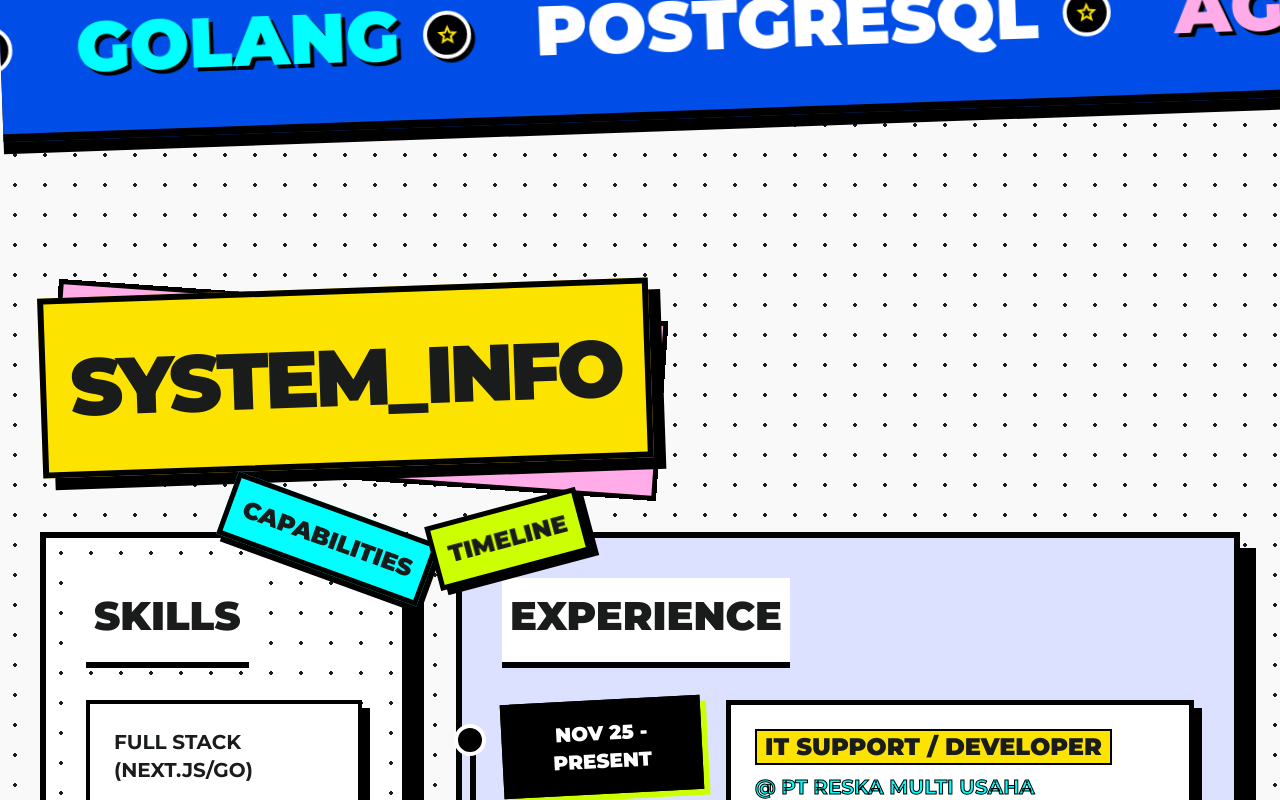
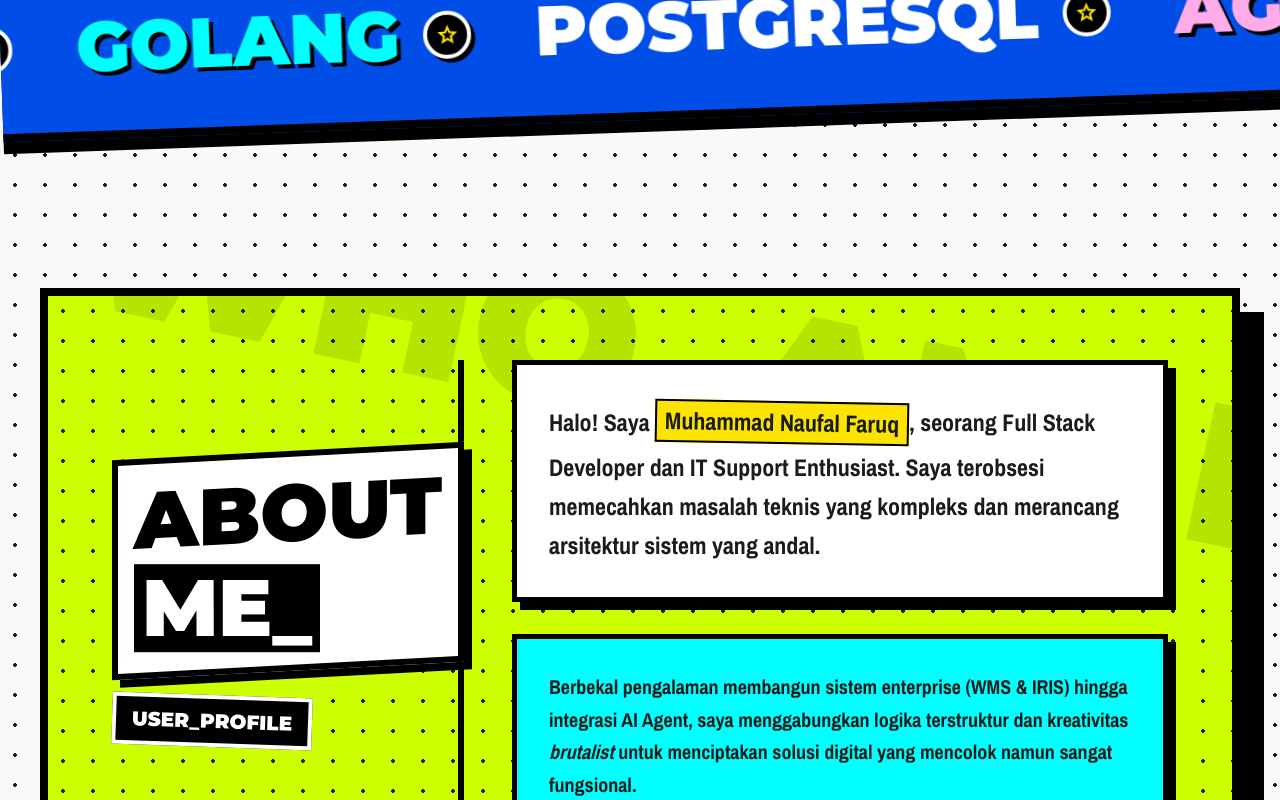
Before and after one commit to nopal087/PORTOFOLIO-2026, a Next.js app: page / in a window 1280 px wide. Shown: the part 1300-2100 px from the top of the page. Built offline with nearby package versions, Linux system fonts and the light colour scheme.

Commit message:
feat: add About Me section in neobrutalism style

```diff
--- a/src/app/page.tsx
+++ b/src/app/page.tsx
@@ -70,7 +70,26 @@ export default function Home() {
 </div>
 </section>
 
-{/*  About / System Info Section  */}
+{/*  About Me Section  */}
+<section className="flex flex-col md:flex-row gap-12 items-stretch bg-lime-brutal border-[8px] border-black p-10 md:p-16 shadow-[24px_24px_0px_0px_rgba(0,0,0,1)] relative overflow-hidden bg-dots">
+    <div className="absolute -top-10 -right-10 text-[120px] md:text-[200px] font-display font-black text-black opacity-10 rotate-12 pointer-events-none leading-none">WHO_AM_I</div>
+    <div className="w-full md:w-1/3 flex flex-col justify-center items-start border-b-[6px] md:border-b-0 md:border-r-[6px] border-black pb-8 md:pb-0 md:pr-10 gap-6 relative z-10">
+        <h2 className="font-display text-[60px] md:text-[70px] lg:text-[80px] font-black uppercase text-black leading-none bg-white p-4 border-[6px] border-black shadow-[8px_8px_0px_0px_rgba(0,0,0,1)] transform -skew-y-3">
+            ABOUT<br/><span className="text-white bg-black px-2 py-1 inline-block transform skew-y-3 mt-2">ME_</span>
+        </h2>
+        <div className="bg-black text-white font-display font-black px-4 py-2 text-xl border-[4px] border-white transform rotate-2">USER_PROFILE</div>
+    </div>
+    <div className="w-full md:w-2/3 flex flex-col justify-center gap-8 z-10">
+        <p className="font-body-lg font-bold text-xl md:text-2xl text-on-surface bg-white p-6 md:p-8 border-[5px] border-black shadow-[8px_8px_0px_0px_rgba(0,0,0,1)] leading-relaxed">
+            Halo! Saya <span className="bg-primary-fixed px-2 border-2 border-black inline-block transform rotate-1 mt-1 mb-1">Muhammad Naufal Faruq</span>, seorang Full Stack Developer dan IT Support Enthusiast. Saya terobsesi memecahkan masalah teknis yang kompleks dan merancang arsitektur sistem yang andal.
+        </p>
+        <p className="font-body-lg font-bold text-lg md:text-xl text-on-surface bg-cyan-brutal p-6 md:p-8 border-[5px] border-black shadow-[8px_8px_0px_0px_rgba(0,0,0,1)] leading-relaxed">
+            Berbekal pengalaman membangun sistem enterprise (WMS & IRIS) hingga integrasi AI Agent, saya menggabungkan logika terstruktur dan kreativitas <i>brutalist</i> untuk menciptakan solusi digital yang mencolok namun sangat fungsional.
+        </p>
+    </div>
+</section>
+
+{/*  System Info Section  */}
 <section className="flex flex-col gap-16">
 <div className="relative inline-block self-start">
 <div className="absolute inset-0 bg-secondary-fixed-dim border-[5px] border-black translate-x-3 translate-y-3 -z-10 rotate-[4deg]"></div>
```
